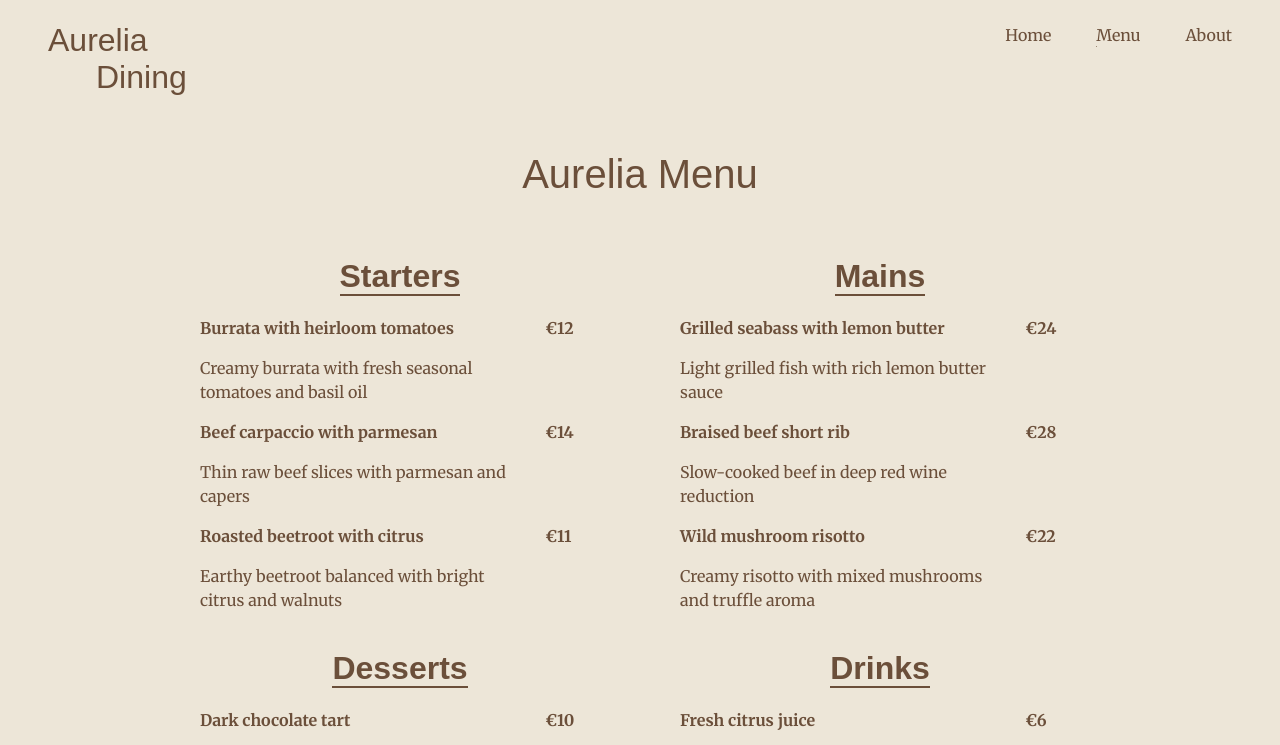
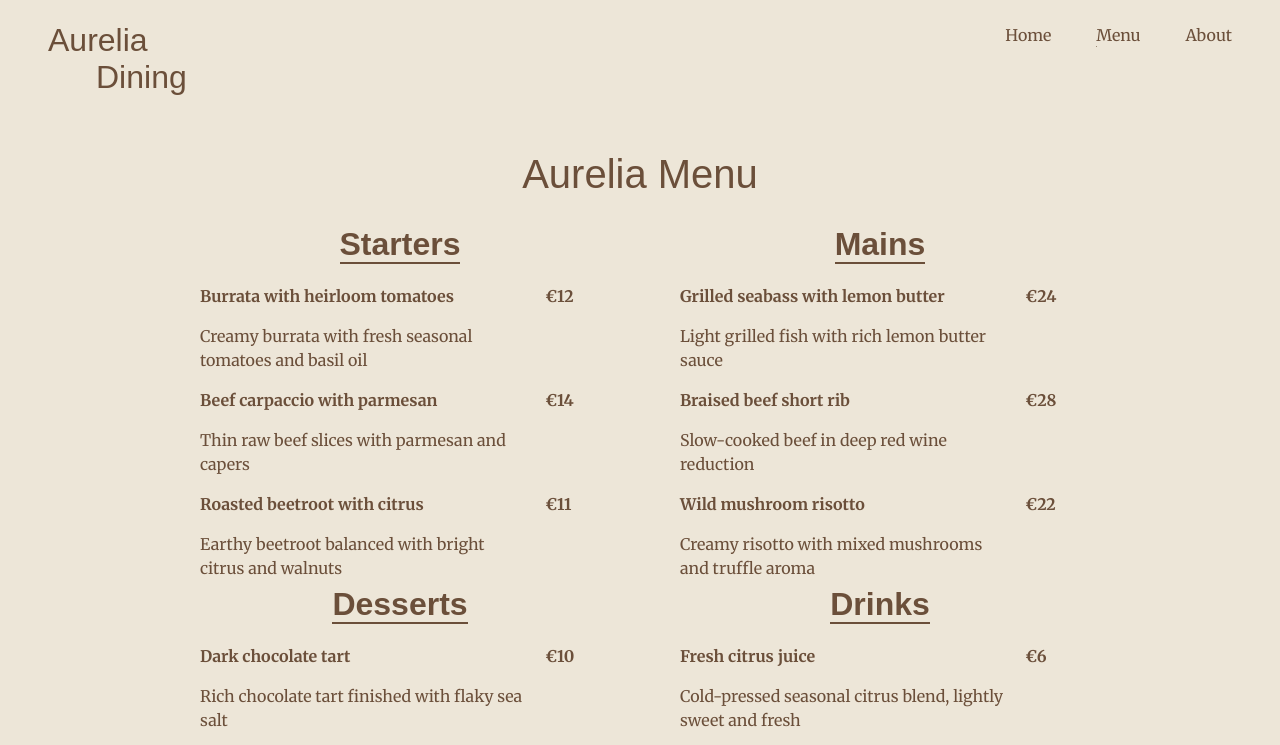
Before and after one commit to alexandrr2222/Restaurant-Page, a website built with webpack: page src/template.html in a window 1280 px wide. Both pictures are taken after a click on the button "Menu". Shown: the top 745 px of the page. Built offline with nearby package versions, Linux system fonts and the light colour scheme; a web font is replaced by a local one.

Commit message:
Fix spacing issue

```diff
--- a/src/css/menu.css
+++ b/src/css/menu.css
@@ -35,12 +35,16 @@
     animation-duration: 800ms, 300ms;
     animation-timing-function: ease-out;
 }
+
 .dishCont h3{
     font-family: "Charm", sans-serif;
     font-size: 2rem;
     margin-top: 2rem;
     font-weight: bold;
     position: relative;
+}
+.dishCont h3:first-of-type{
+    margin-top: 0rem;
 }
 .dishCont h3::after{
     content: "";
```
